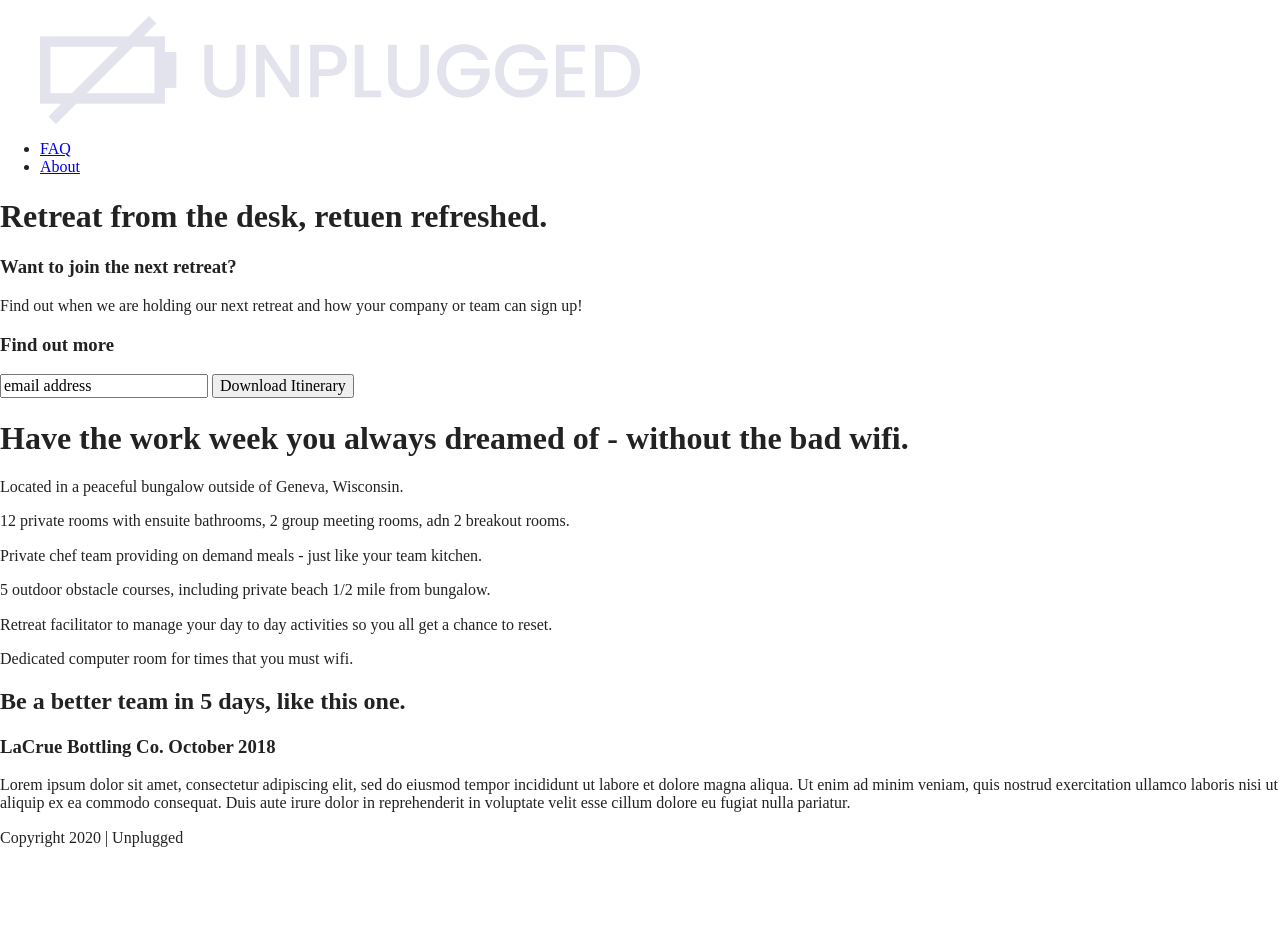
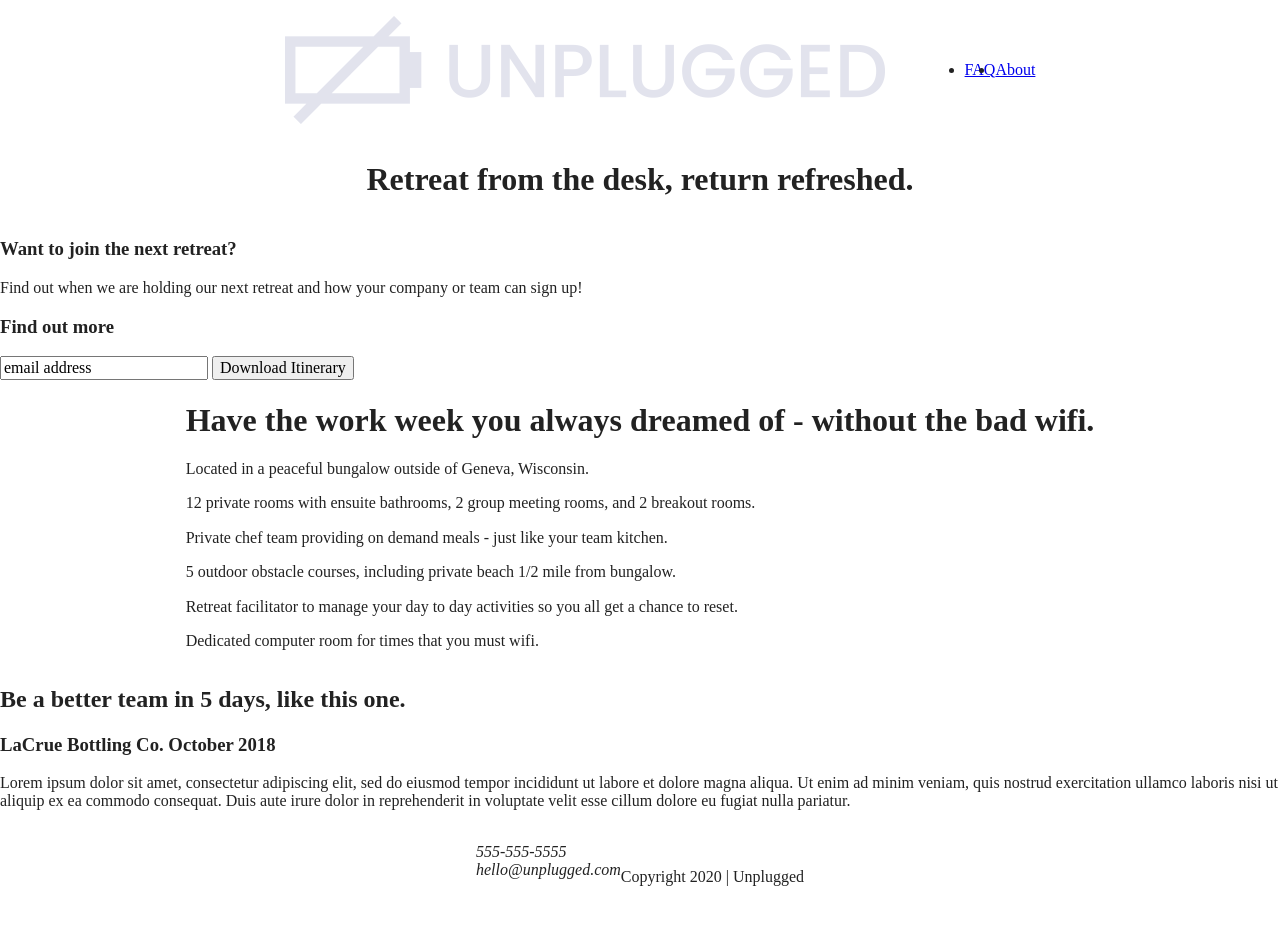
Before and after one commit to devtiata/unplugged-retreat, a website built with Parcel: page index.html in a window 1280 px wide. Before the commit the page ends 863 px from the top, so only its background shows below. Built offline with nearby package versions, Linux system fonts and the light colour scheme.

Commit message:
Initial flexbox layout

```diff
--- a/css/main.css
+++ b/css/main.css
@@ -86,6 +86,131 @@ textarea {
 /* ==========================================================================
    Author's custom styles
    ========================================================================== */
+
+/*------ Base Header - Footer Styles -----------*/
+
+header,
+footer {
+  display: flex;
+  justify-content: center;
+  align-items: center;
+  flex-flow: row wrap;
+}
+
+header .content-wrapper {
+  display: flex;
+  justify-content: center;
+  align-items: center;
+  flex-flow: row wrap;
+}
+
+header nav {
+  display: flex;
+  justify-content: space-around;
+  align-items: center;
+  flex-flow: row wrap;
+}
+
+header nav ul {
+  display: flex;
+  justify-content: space-around;
+}
+
+footer .content-wrapper{
+  display: flex;
+  justify-content: space-around;
+  align-items: center;
+}
+
+footer .social-icons {
+  display: flex;
+  justify-content: center;
+  align-items: center;
+}
+
+footer .social-icons p {
+  display: flex;
+  justify-content: center;
+  align-items: center;
+}
+
+/*----- MOBILE HOMEPAGE -----*/
+
+/*--- HERO---*/
+
+.hero-area {
+  display: flex;
+  justify-content: center;
+  flex-flow: row wrap;
+}
+
+/*---- ASIDE ----*/
+
+aside {
+  display: flex;
+  justify-content: center;
+  align-items: center;
+  flex-flow: row wrap;
+}
+
+/*---- FEATURES ----*/
+
+.features{
+  display: flex;
+  justify-content: center;
+  flex-flow: row wrap;
+}
+
+.features .features-items {
+  display: flex;
+  justify-content: center;
+  align-items: center;
+  flex-flow: row wrap;
+}
+/*---- REVIEWS ----*/
+
+.reviews {
+  display: flex;
+  justify-content: center;
+  flex-flow: row wrap;
+}
+
+/* ==========================================================================
+   About Page
+   ========================================================================== */
+
+.mission {
+  display: flex;
+  justify-content: center;
+  align-items: center;
+  flex-flow: row wrap;
+}
+
+.contact-section {
+  display: flex;
+  justify-content: center;
+  align-items: center;
+  flex-flow: row wrap;
+}
+
+/* ==========================================================================
+   FAQ Page
+   ========================================================================== */
+
+.faq {
+  display: flex;
+  justify-content: center;
+  align-items: center;
+  flex-flow: row wrap;
+}
+
+.faq .content-wrapper {
+  display: flex;
+  justify-content: center;
+  align-items: center;
+  flex-flow: row wrap;
+}
+
 
 /* ==========================================================================
    Helper classes
--- a/index.html
+++ b/index.html
@@ -43,8 +43,7 @@
   <main>
       <section class="hero-area">
           <div class="content-wrapper">
-              <h1>Retreat from the desk, retuen refreshed.</h1>
-
+              <h1>Retreat from the desk, return refreshed.</h1>
           </div>
       </section>
 
@@ -72,7 +71,7 @@
 
                   <article>
                     <p class="font-awesome-icon"></p>
-                    <p class="features-item-description">12 private rooms with ensuite bathrooms, 2 group meeting rooms, adn 2 breakout rooms.</p>
+                    <p class="features-item-description">12 private rooms with ensuite bathrooms, 2 group meeting rooms, and 2 breakout rooms.</p>
                   </article>
 
                   <article>
@@ -124,7 +123,10 @@
         <div class="footer-content">
             <div class="contact">
               <address>
-
+                <p>
+                  555-555-5555<br>
+                  hello@unplugged.com
+                </p>
               </address>
             </div>
           <div class="social">
```
Also changed, not shown: about/index.html (+1 -1 lines), faq/index.html (+1 -1 lines).
